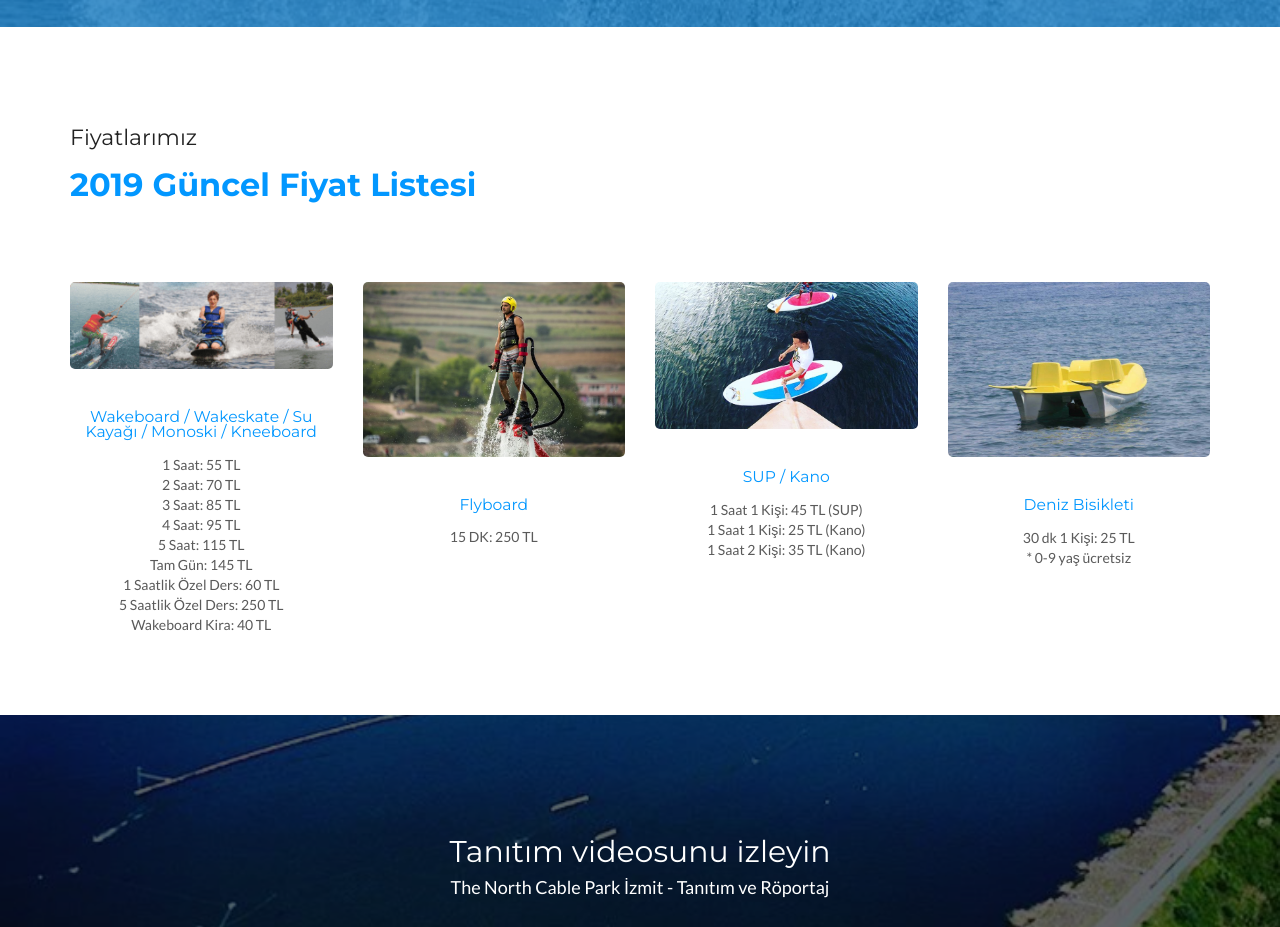
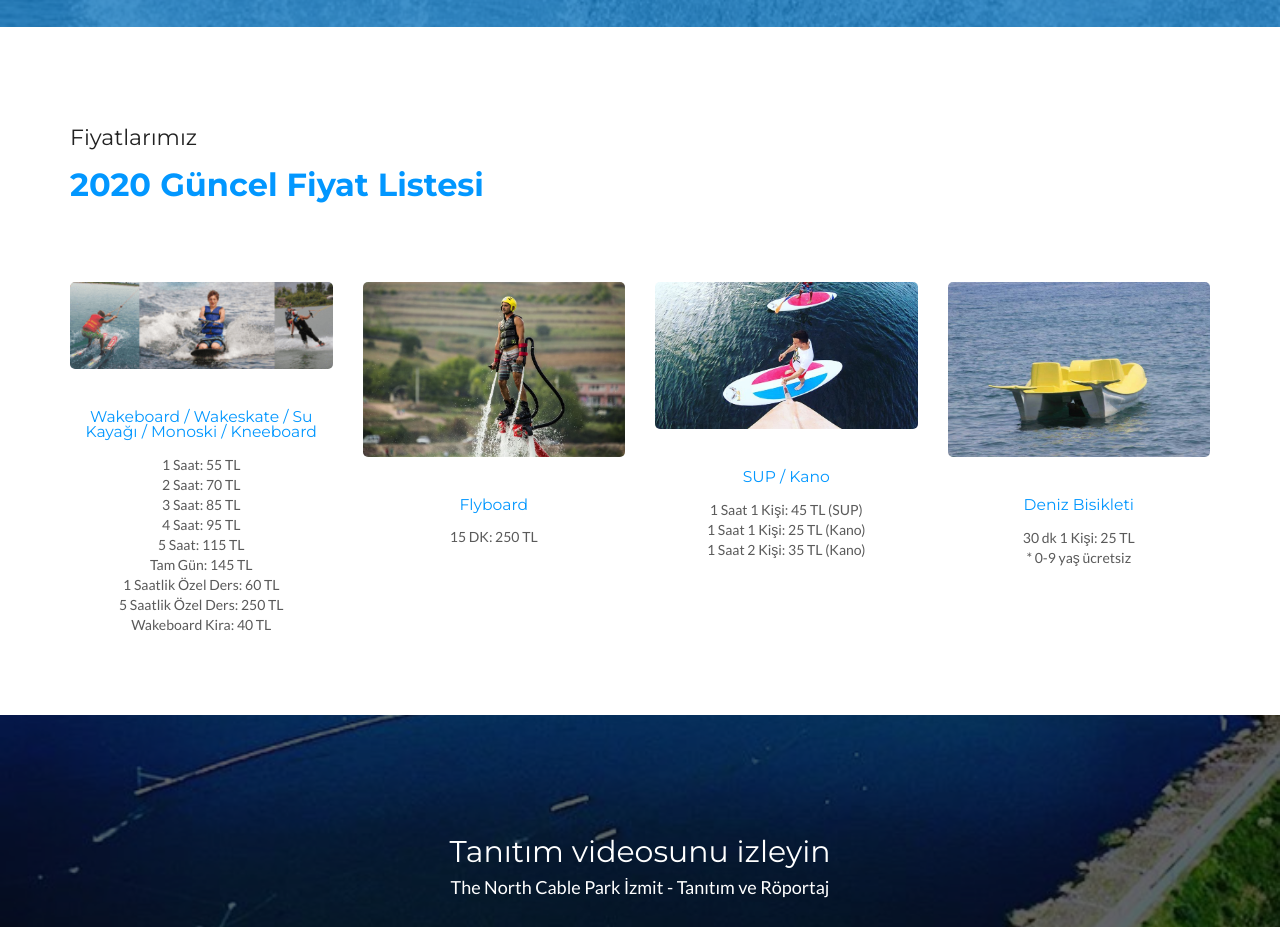
Before and after one commit to thenorthcablepark/thenorthcablepark.github.io, a plain HTML site: page index.html in a window 1280 px wide. Shown: the part 3743-4670 px from the top of the page. Drawn offline with Linux system fonts and the light colour scheme; some packages are replaced by stand-ins of ours.

Commit message:
Update index.html
fiyat listesi header

```diff
--- a/index.html
+++ b/index.html
@@ -156,7 +156,7 @@
       <div class="row">
           <div class="col-md-12">
     <div class="heading text-md-center text-xs-center">
-      <h2><small>Fiyatlarımız</small>2019 Güncel Fiyat Listesi</h2>
+      <h2><small>Fiyatlarımız</small><script type="text/javascript">document.write(new Date().getFullYear());</script> Güncel Fiyat Listesi</h2>
     </div>
     </div>
       <div class="col-md-3 blog-box">
```
